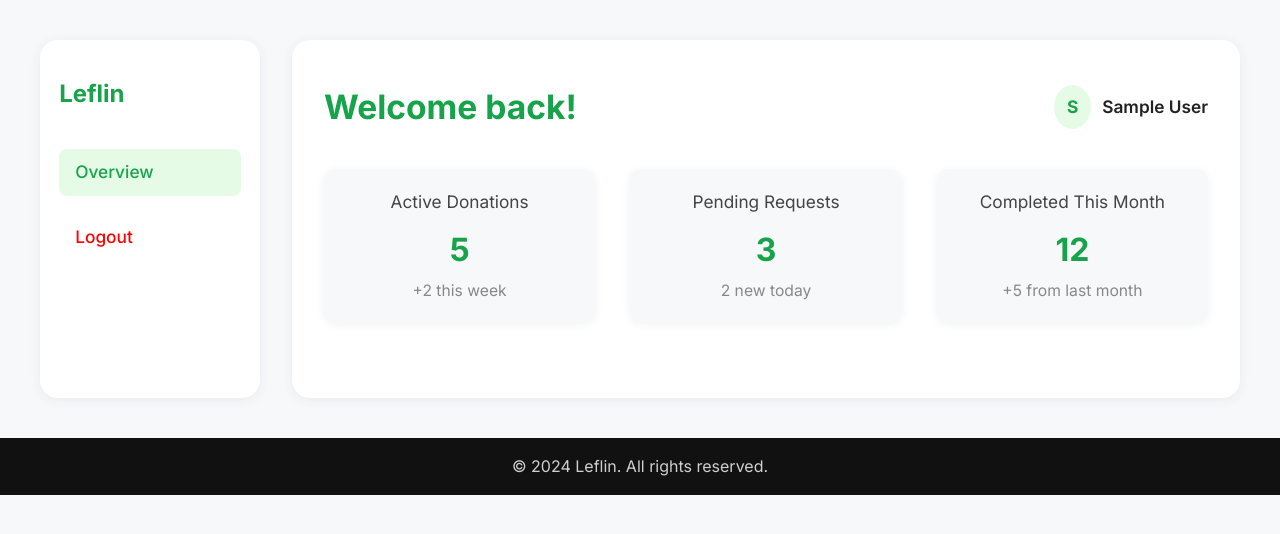
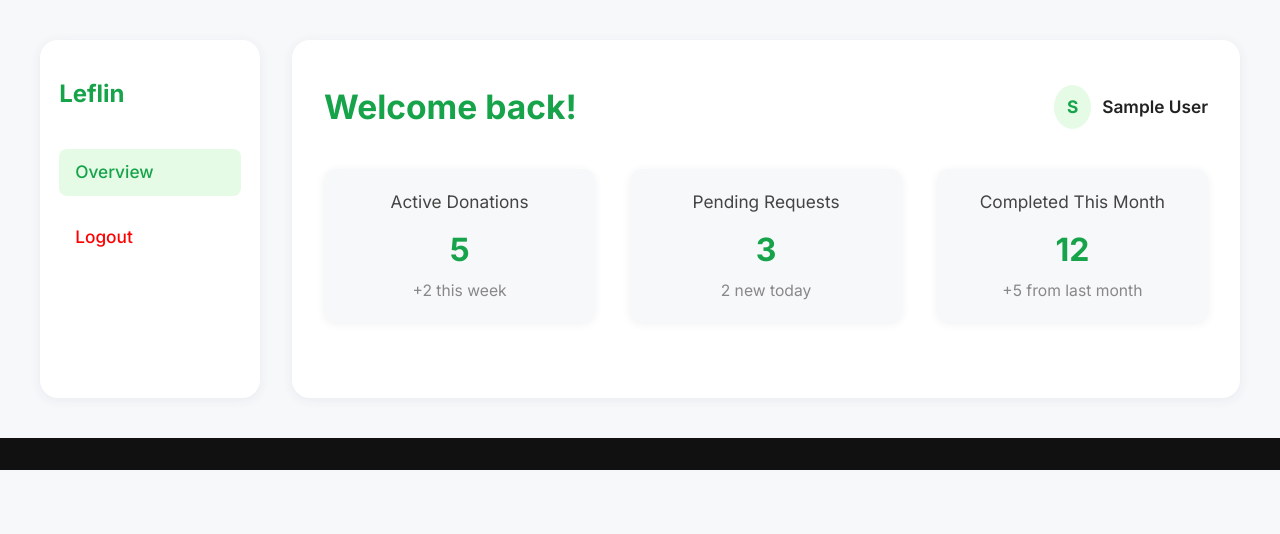
Before and after one commit to Anvith05/leflin, a website: page frontend/dashboard.html in a window 1280 px wide. Drawn offline with Linux system fonts and the light colour scheme; files that its build step writes are made by us from their sources; sample sign-in values are in the browser's storage.

Commit message:
Update dashboard.html

```diff
--- a/frontend/dashboard.html
+++ b/frontend/dashboard.html
@@ -88,7 +88,6 @@
 
 <footer style="width:100%;background:#111;color:#fff;padding:1rem 0;text-align:center;">
   <div class="container" style="margin:0 auto;max-width:900px;">
-    <p style="margin:0;font-size:1rem;">&copy; 2024 Leflin. All rights reserved.</p>
   </div>
 </footer>
 
```
